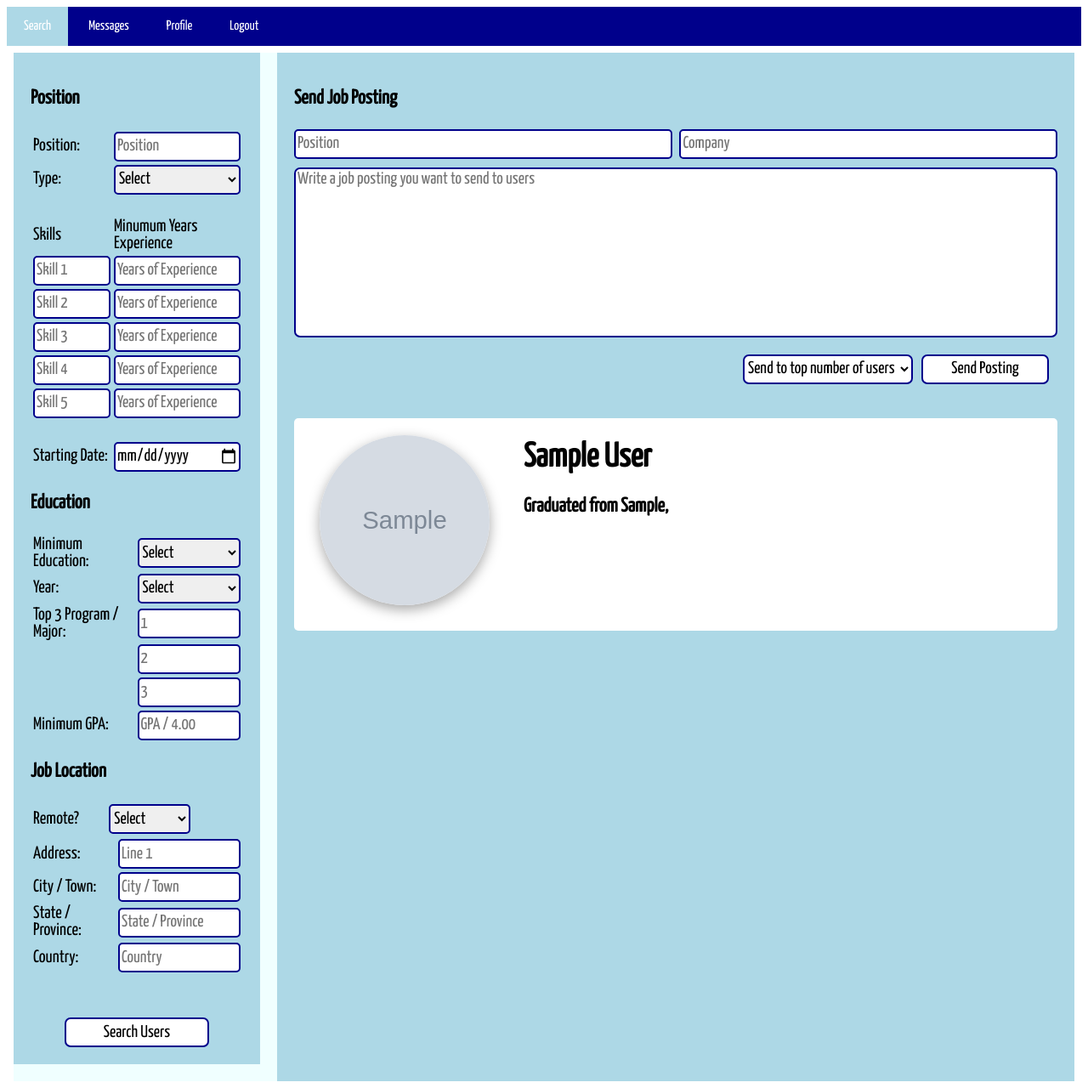
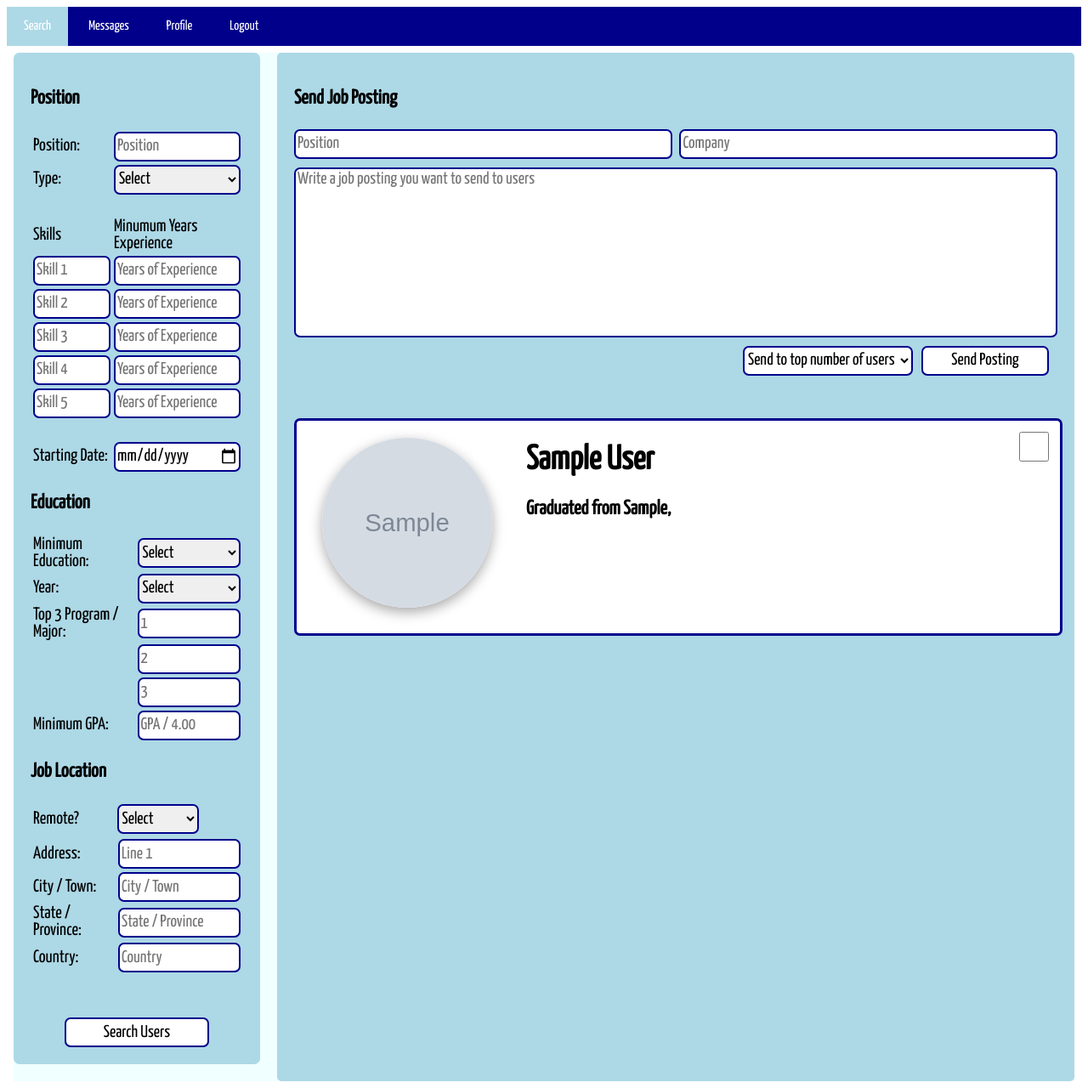
Before and after one commit to citrus789/Job-Post-Search-Site, a PHP site: page /searchresults.php in a window 1280 px wide. Shown: the whole page at 85% size. Run offline with PHP 8.4, Linux system fonts and the light colour scheme; the visitor is signed in with stand-in values (Sample User, id 1); tables that the repository leaves empty or names only in its code hold one stand-in row (values such as "Sample post"); grey boxes marked "Sample" are stand-in pictures; data that the repository does not hold is empty.

Commit message:
Checkboxed users in results change background usercard color

```diff
--- a/editprofile.php
+++ b/editprofile.php
@@ -28,7 +28,6 @@ if(isset($_SESSION["Email"]) || $_SESSION['loggedin'] == true) {
       $gpa = $row['GPA'];
       if ($row['Experience1'] != "NULL") {
         $experience1 = unserialize($row['Experience1']);
-        echo "Fuck";
       }
       if (!is_null($row['Skill1'])) {
         $skill1 = unserialize($row['Skill1']);
--- a/searchresults.php
+++ b/searchresults.php
@@ -217,7 +217,7 @@ if(isset($_SESSION["Email"]) || $_SESSION['loggedin'] == true) {
         <h3 class = "reclocation">Job Location</h3>
         <table class = "recremote" id = "recremote">
           <tr>
-            <td>Remote?</td><td width = "16%"></td>
+            <td>Remote?</td><td width = "20%"></td>
             <td>
               <?php
               if ($recremote == NULL) {
@@ -321,6 +321,7 @@ if(isset($_SESSION["Email"]) || $_SESSION['loggedin'] == true) {
         <?php
         $user = "SELECT FirstName, LastName, Bio, Image, School, Program, Level, Year, GPA, Experience1, Experience2, Experience3, Experience4, Experience5, Skill1, Skill2, Skill3, Skill4, Skill5, Skill6, Skill7, City, Region, Country FROM user_login ORDER BY Score DESC";
         $select = $conn->query($user);
+        $numcard = 0;
         while($row = $select -> fetch_array(MYSQLI_ASSOC)) {
           if (!isset($row['Image']) or empty($row['Image'])) {
             $profilepic = "img/defaultprofile.PNG";
@@ -328,8 +329,9 @@ if(isset($_SESSION["Email"]) || $_SESSION['loggedin'] == true) {
           else {
             $profilepic = "img/".$row['Image'];
           }
+
         ?>
-          <div id = "usercard">
+          <div id = "usercard" class = "usercard">
             <div class = "userimage">
               <img src="<?php echo $profilepic; ?>" height="200" width="200" border-radius="50%" background-color="white" class="imgthumbnail" />
             </div>
@@ -337,9 +339,6 @@ if(isset($_SESSION["Email"]) || $_SESSION['loggedin'] == true) {
               <div class = "username">
                 <h1><?php echo $row['FirstName']; echo " "; echo $row['LastName'];?></h1>
               </div>
-              <!-- <div class = "userbio">
-                <h5><?php echo $row['Bio'];?></h5>
-              </div> -->
               <div class = "usereducation">
                 <?php
                 if (!empty($row['School']) and $row['Year'] != "0" and !empty($row['Level']) and !empty($row['Program'])) {
@@ -418,11 +417,20 @@ if(isset($_SESSION["Email"]) || $_SESSION['loggedin'] == true) {
                   ?>
               </div>
             </div>
+            <div class = "usermatch">
+              <input type="checkbox" name = "send[]" class = "sendcheckbox" value = "<?php print isset($row['Email']) ? $row['Email'] : ''; ?>">
+            </div>
+            <script>
+              $('.usercard :checkbox').change(function() {
+                $(this).closest('.usercard').toggleClass('checked', this.checked);
+              });
+            </script>
           </div>
           <style type="text/css">
             .clear{clear:both;}
           </style>
-      <?php } ?>
+      <?php $numcard ++;
+          }?>
       </div>
     </div>
   </body>
--- a/styles.css
+++ b/styles.css
@@ -115,6 +115,7 @@
   background-color: lightblue;
   width: 20%;
   min-width: 250px;
+  border-radius: 7px;
 }
 .logincontainer {
 
@@ -140,7 +141,7 @@ table {
 
 /*Input field and buttons and checkboxes*/
 input[type=text], input[type=date], select, input[type=password], input[type=email], input[type=search], input[type=number], button {
-  border-radius: 5px;
+  border-radius: 7px;
   border: 2px solid darkblue;
   width: 100%;
   height: 35px;
@@ -149,7 +150,7 @@ input[type=text], input[type=date], select, input[type=password], input[type=ema
   transition-duration: 0.4s;
 }
 #linklogin {
-  border-radius: 5px;
+  border-radius: 7px;
   border: 2px solid darkblue;
   width: 170px;
   height: 35px;
@@ -164,7 +165,7 @@ input[type=text], input[type=date], select, input[type=password], input[type=ema
 }
 
 input[type=number] {
-  border-radius: 5px;
+  border-radius: 7px;
   border: 2px solid darkblue;
   width: 100%;
   height: 35px;
@@ -175,15 +176,19 @@ input[type=number] {
 input[type="file"] {
     display: none;
 }
-.currentcheckbox {
-  border-radius: 5px;
+.currentcheckbox, .sendcheckbox {
+  border-radius: 7px;
   width: 35px;
   height: 35px;
   border: 2px solid darkblue;
 }
+.usermatch {
+  margin-top: 10px;
+  margin-right: 10px;
+}
 
 input[type = "button"] {
-  border-radius: 5px;
+  border-radius: 7px;
   border: 2px solid darkblue;
   width: 100%;
   height: 35px;
@@ -192,7 +197,7 @@ input[type = "button"] {
   transition-duration: 0.4s;
 }
 input[type = "button"]:hover {
-  border-radius: 5px;
+  border-radius: 7px;
   border: 2px solid darkblue;
   width: 100%;
   height: 35px;
@@ -236,7 +241,6 @@ input[type = "button"]:hover {
   border: 2px solid darkblue;
   background: white;
   height: 35px;
-  margin-top: 10px;
   float: right;
   width: 150px;
   margin-right: 10px;
@@ -340,7 +344,7 @@ a.button, a.button:link {
   width: 100%;
 }
 .customfileupload {
-  border-radius: 5px;
+  border-radius: 7px;
   border: 2px solid darkblue;
   width: 130px;
   /*height: 35px;*/
@@ -371,19 +375,24 @@ a.button, a.button:link {
   float: left;
   background-color: lightblue;
   font-size: 20px;
+  border-radius: 5px;
   font-family: 'Yanone Kaffeesatz', sans-serif;
 }
 
-#usercard {
+.usercard {
   width: 100%;
   height: 250px;
   background-color: white;
-  border: darkblue;
-  border-radius: 5px;
+  border: solid darkblue;
+  border-width: 3px;
+  border-radius: 7px;
   float: left;
   display: flex;
   margin-bottom: 20px;
   overflow:hidden;
+}
+.usercard.checked {
+  background: palegreen;
 }
 .userinfo {
   /* float: left; */
@@ -416,7 +425,7 @@ a.button, a.button:link {
   float: left;
   height: 400px;
   width: 100%;
-  border-radius: 5px;
+  border-radius: 7px;
   margin-bottom: 10px;
 }
 
```
Also changed, not shown: sendmessage.php (line endings or trailing spaces).
